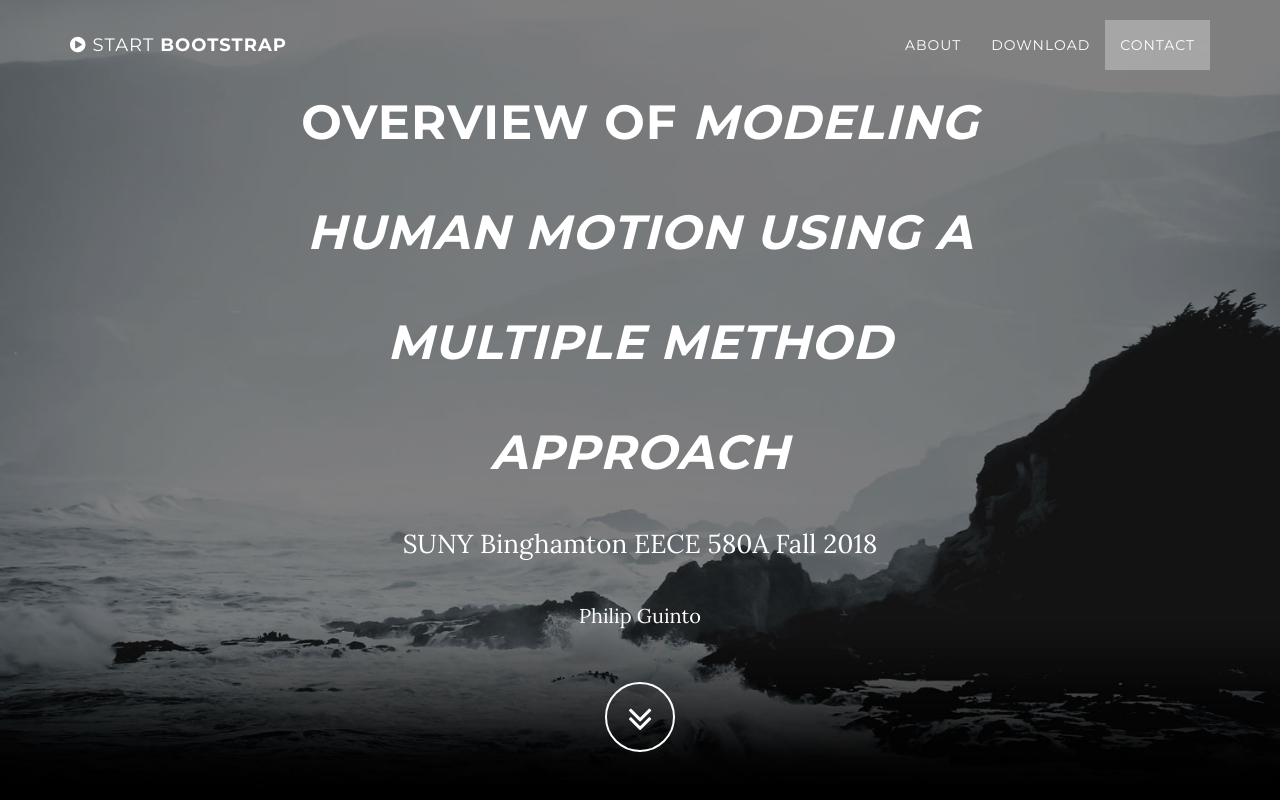
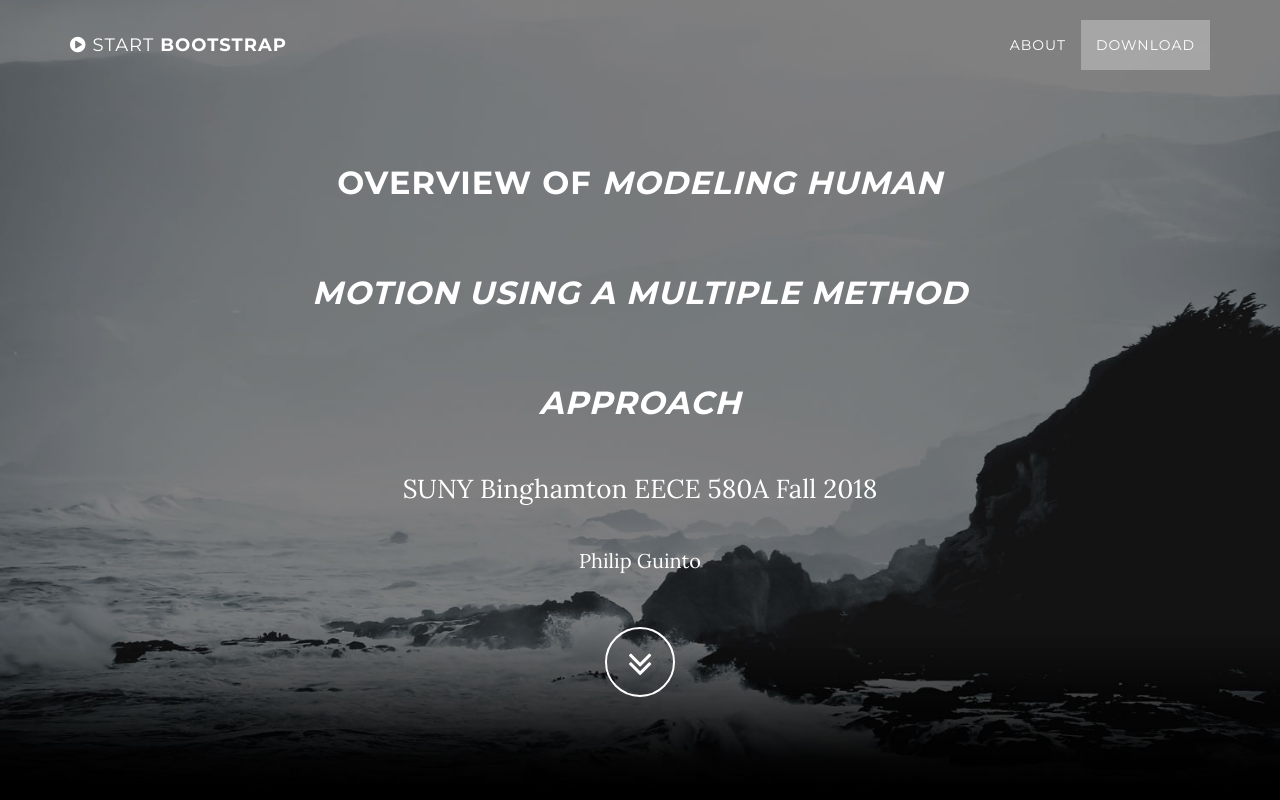
Before and after one commit to pguinto1/pguinto1.github.io, a website: page index.html in a window 1280 px wide. Shown: the top 800 px of the page. Drawn offline with nearby package versions, Linux system fonts and the light colour scheme; some packages are replaced by stand-ins of ours.

Commit message:
Update index.html

```diff
--- a/index.html
+++ b/index.html
@@ -58,9 +58,6 @@
                     <li>
                         <a class="page-scroll" href="#download">Download</a>
                     </li>
-                    <li>
-                        <a class="page-scroll" href="#contact">Contact</a>
-                    </li>
                 </ul>
             </div>
             <!-- /.navbar-collapse -->
@@ -74,7 +71,7 @@
             <div class="container">
                 <div class="row">
                     <div class="col-md-8 col-md-offset-2">
-                        <h1 class="brand-heading"><font size = "7">Overview of <i>Modeling Human Motion Using a Multiple Method Approach</i><font></h1>
+                        <h1 class="brand-heading"><font size = "6">Overview of <i>Modeling Human Motion Using a Multiple Method Approach</i><font></h1>
                         <p class="intro-text">SUNY Binghamton EECE 580A Fall 2018</p>
                         <p> Philip Guinto </p>
                         <a href="#about" class="btn btn-circle page-scroll">
```
